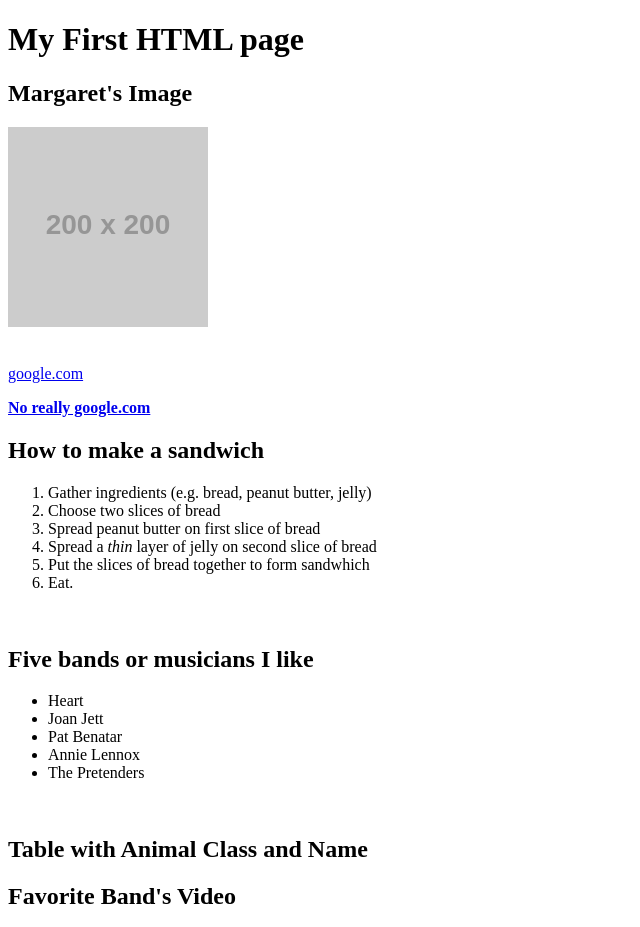
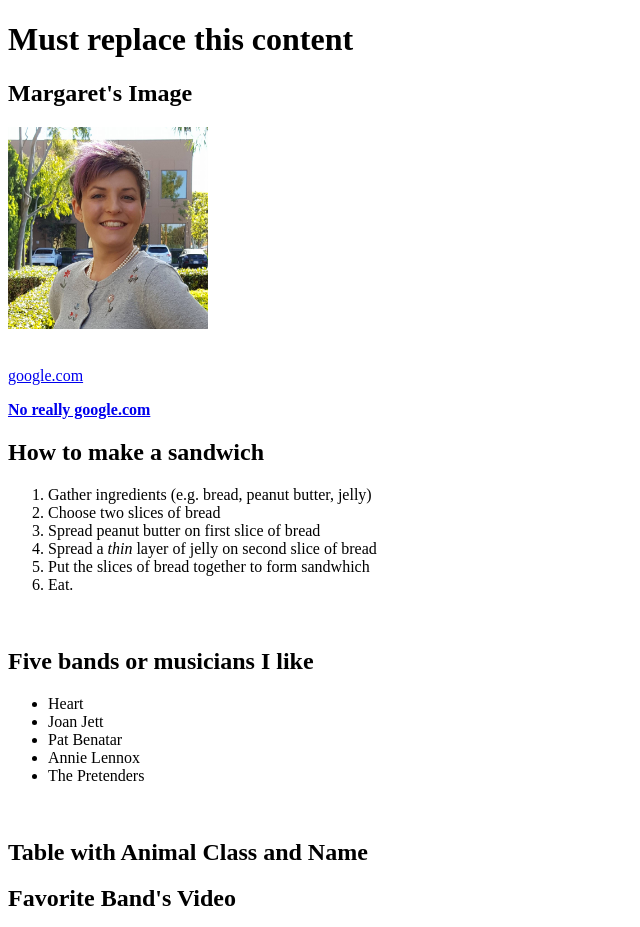
Before and after one commit to campbellmc22/homework1, a plain HTML site: page homework-16.html in a window 1280 px wide. Shown: the top 927 px of the page, without its empty margins (0-640 px from the left). Drawn offline with Linux system fonts and the light colour scheme; placeholder pictures from the web are drawn by us.

Commit message:
New image

```diff
--- a/homework-16.html
+++ b/homework-16.html
@@ -7,11 +7,11 @@
 </head>
 
 <body>
-        <header>    <h1>My First HTML page</h1> </header>
+        <header>    <h1>Must replace this content</h1> </header>
     <div>
         <section>
             <h2>Margaret's Image</h2>
-            <img src="https://placehold.it/200x200" alt="Margaret's Image">
+            <img src="images/profile-pic.jpg" alt="Margaret's Image" style="max-width:200px;">
         </section>
         </div>
 <br/>
```
Also changed, not shown: images/profile-pic.jpg (added).
